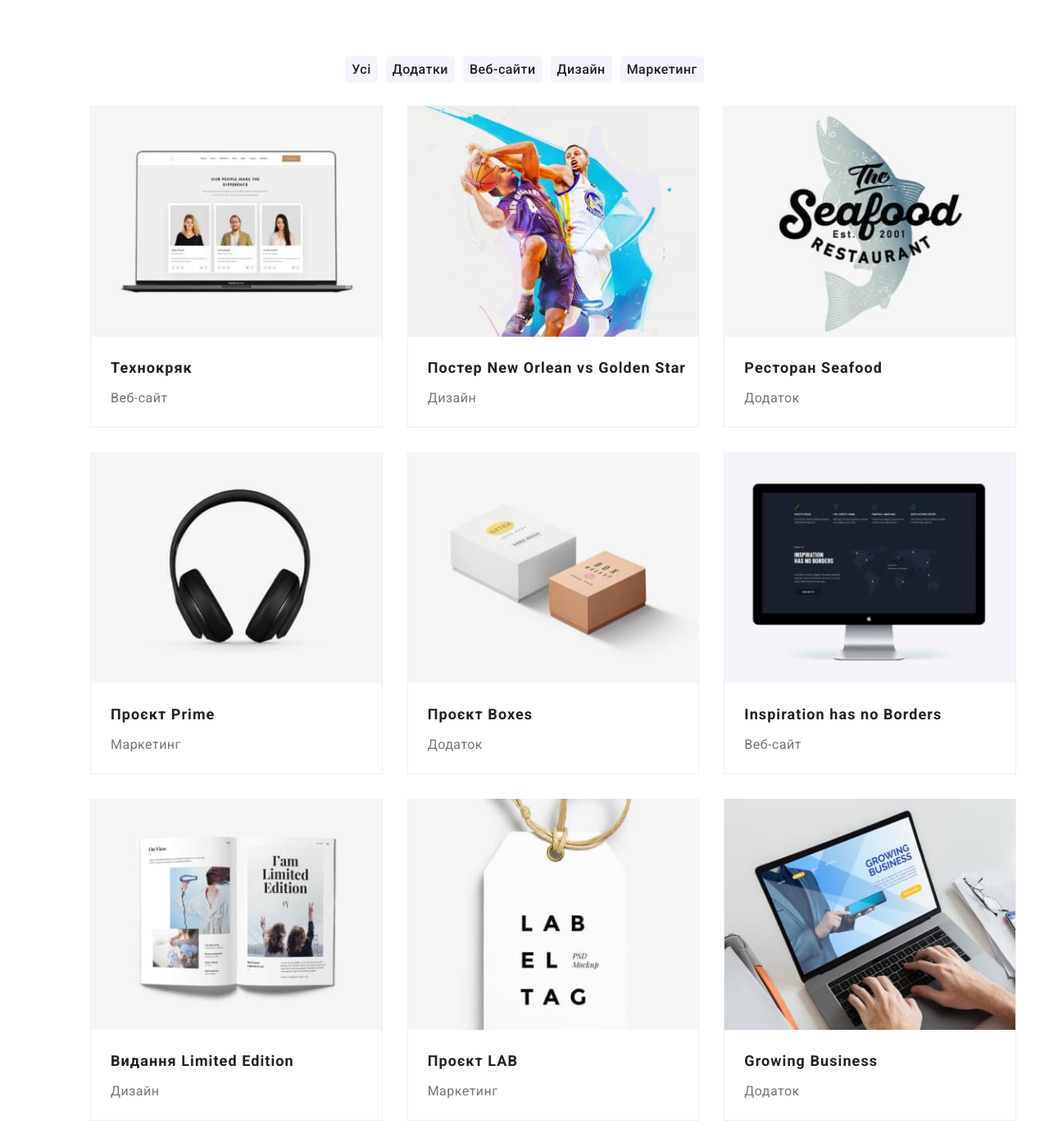
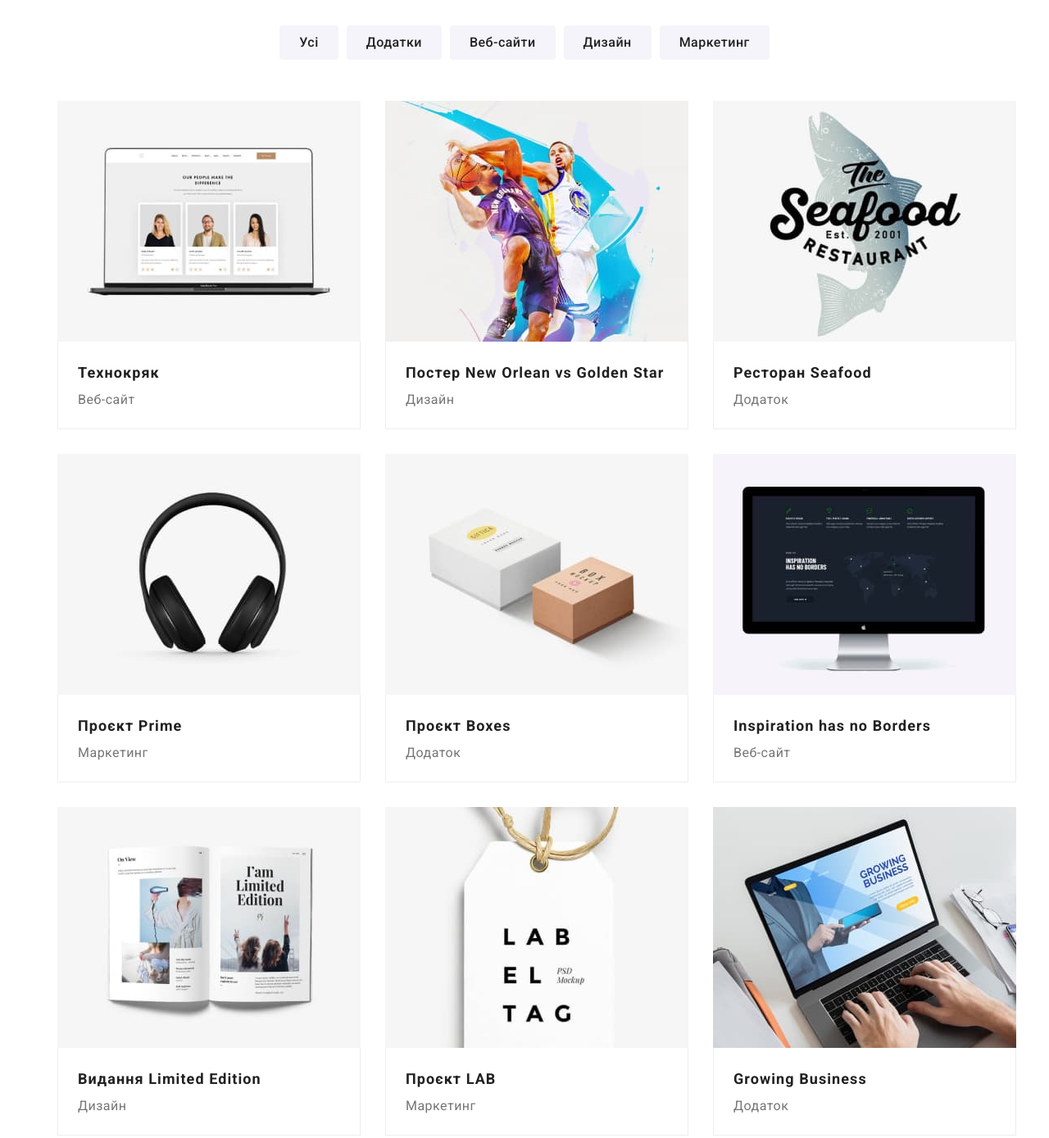
Before and after one commit to EAntoshchuk/goit-markup-hw-03, a plain HTML site: page portfolio.html in a window 1280 px wide. Shown: the part 140-1529 px from the top of the page at 82% size. Drawn offline with nearby package versions, Linux system fonts and the light colour scheme.

Commit message:
homework3fix1

```diff
--- a/portfolio.html
+++ b/portfolio.html
@@ -56,7 +56,7 @@
     <main class="portfolio-main-container">
       <section class="section section-projects">
         <div class="container projects-container">
-          <h1 style="visibility: hidden">portfolio-preview</h1>
+          <h1 class="visually-hidden">portfolio-preview</h1>
           <div class="portfolio-filter">
             <ul class="portfolio-menu">
               <li class="portfolio-menu-item">
@@ -83,49 +83,105 @@
           <div class="container porfolio-projects">
             <ul class="list-portfolio card-set">
               <li class="list-portfolio-item card-set-item">
-                <img class="portfolio-img" src="./images/techcrack.jpg" alt="Laptop" />
+                <img
+                  class="portfolio-img"
+                  src="./images/techcrack.jpg"
+                  alt="Laptop"
+                />
+                <div class="portfolio-card-description">
                   <h2 class="project-title">Технокряк</h2>
                   <p class="project-description">Веб-сайт</p>
+                </div>
               </li>
               <li class="list-portfolio-item card-set-item">
-                <img class="portfolio-img" src="./images/posterneworlean.jpg" alt="New Orlean team" />
-                <h2 class="project-title">Постер New Orlean vs Golden Star</h2>
+                <img
+                  class="portfolio-img"
+                  src="./images/posterneworlean.jpg"
+                  alt="New Orlean team"
+                />
+                <div class="portfolio-card-description">
+                  <h2 class="project-title">
+                    Постер New Orlean vs Golden Star
+                  </h2>
                   <p class="project-description">Дизайн</p>
+                </div>
               </li>
               <li class="list-portfolio-item card-set-item">
-                <img class="portfolio-img" src="./images/seafood.jpg" alt="Seafood Logo" />
+                <img
+                  class="portfolio-img"
+                  src="./images/seafood.jpg"
+                  alt="Seafood Logo"
+                />
+                <div class="portfolio-card-description">
                   <h2 class="project-title">Ресторан Seafood</h2>
                   <p class="project-description">Додаток</p>
+                </div>
               </li>
               <li class="list-portfolio-item card-set-item">
-                <img class="portfolio-img" src="./images/prime.jpg" alt="Headphones" />
+                <img
+                  class="portfolio-img"
+                  src="./images/prime.jpg"
+                  alt="Headphones"
+                />
+                <div class="portfolio-card-description">
                   <h2 class="project-title">Проєкт Prime</h2>
                   <p class="project-description">Маркетинг</p>
+                </div>
               </li>
               <li class="list-portfolio-item card-set-item">
-                <img class="portfolio-img" src="./images/boxes.jpg" alt="Boxes" />
+                <img
+                  class="portfolio-img"
+                  src="./images/boxes.jpg"
+                  alt="Boxes"
+                />
+                <div class="portfolio-card-description">
                   <h2 class="project-title">Проєкт Boxes</h2>
                   <p class="project-description">Додаток</p>
+                </div>
               </li>
               <li class="list-portfolio-item card-set-item">
-                <img class="portfolio-img" src="./images/inspiration.jpg" alt="Monitor" />
+                <img
+                  class="portfolio-img"
+                  src="./images/inspiration.jpg"
+                  alt="Monitor"
+                />
+                <div class="portfolio-card-description">
                   <h2 class="project-title">Inspiration has no Borders</h2>
                   <p class="project-description">Веб-сайт</p>
+                </div>
               </li>
               <li class="list-portfolio-item card-set-item">
-                <img class="portfolio-img" src="./images/booklimitededition.jpg" alt="Book" />
+                <img
+                  class="portfolio-img"
+                  src="./images/booklimitededition.jpg"
+                  alt="Book"
+                />
+                <div class="portfolio-card-description">
                   <h2 class="project-title">Видання Limited Edition</h2>
                   <p class="project-description">Дизайн</p>
+                </div>
               </li>
               <li class="list-portfolio-item card-set-item">
-                <img class="portfolio-img" src="./images/lab.jpg" alt="Lab Logo" />
+                <img
+                  class="portfolio-img"
+                  src="./images/lab.jpg"
+                  alt="Lab Logo"
+                />
+                <div class="portfolio-card-description">
                   <h2 class="project-title">Проєкт LAB</h2>
                   <p class="project-description">Маркетинг</p>
+                </div>
               </li>
               <li class="list-portfolio-item card-set-item">
-                <img class="portfolio-img" src="./images/growingbusiness.jpg" alt="Appication" />
+                <img
+                  class="portfolio-img"
+                  src="./images/growingbusiness.jpg"
+                  alt="Appication"
+                />
+                <div class="portfolio-card-description">
                   <h2 class="project-title">Growing Business</h2>
                   <p class="project-description">Додаток</p>
+                </div>
               </li>
             </ul>
           </div>
--- a/styles/styles.css
+++ b/styles/styles.css
@@ -25,13 +25,16 @@ body {
 
 /*----------------------reset----------------------*/
 .list-studio,
-.list-portfolio-item,
+.list-portfolio,
 .site-nav,
 .site-nav-list,
 .footer-list,
 .header-contacts,
+.portfolio-menu,
 .portfolio-menu-item,
-.about-us-list {
+.about-us-list,
+.cases-cards,
+.team-list {
   list-style: none;
   margin: 0;
   padding: 0;
@@ -64,14 +67,29 @@ img {
   padding: 94px 0;
 }
 
+.visually-hidden {
+  position: absolute;
+  width: 1px;
+  height: 1px;
+  margin: -1px;
+  border: 0;
+  padding: 0;
+  white-space: nowrap;
+  clip-path: inset(100%);
+  clip: rect(0 0 0 0);
+  overflow: hidden;
+}
+
 /*----------------------HEADER----------------------*/
+.header {
+  border-bottom: 1px solid;
+  border-color: #ececec;
+}
 
 .header-container {
   display: flex;
   justify-content: space-between;
   align-items: center;
-  border-bottom: 1px solid;
-  border-color: #ececec;
 }
 .header-logo {
   margin-right: 93px;
@@ -193,6 +211,7 @@ img {
 }
 .cases-section {
   display: flex;
+  padding-top: 0;
 }
 .cases,
 .team {
@@ -204,13 +223,14 @@ img {
 
 .team-section {
   display: flex;
-  padding: 95px 215px;
   background-color: var(--secondary-btn-back-color);
 }
 
-.team-card {
+.card-description {
+  margin-top: 30px;
   margin-bottom: 30px;
 }
+
 .team-item {
   background-color: var(--main-title-color);
   --items: 4;
@@ -228,8 +248,6 @@ img {
 }
 
 .profession {
-  margin-bottom: 30px;
-  font-weight: 400;
   font-size: 16px;
   line-height: calc(19 / 16);
   text-align: center;
@@ -247,6 +265,7 @@ img {
 }
 
 .button-portfolio {
+  padding: 6px 22px;
   font-family: Roboto;
   font-weight: 500;
   font-size: 16px;
@@ -267,10 +286,10 @@ img {
 .portfolio-filter {
   display: flex;
   justify-content: center;
+  margin-bottom: 50px;
 }
 .portfolio-menu {
   display: flex;
-  padding: 0;
 }
 .portfolio-menu-item:not(:last-child) {
   margin-right: 10px;
@@ -278,15 +297,14 @@ img {
 
 .list-portfolio-item {
   background: var(--secondary-title-color);
+}
+
+.portfolio-card-description {
+  padding: 20px 24px;
   border-right: 1px solid var(--portfolio-border-color);
   border-bottom: 1px solid var(--portfolio-border-color);
   border-left: 1px solid var(--portfolio-border-color);
 }
-
-.portfolio-img {
-  margin-bottom: 20px;
-}
-
 .card-set {
   display: flex;
   flex-wrap: wrap;
@@ -299,15 +317,11 @@ img {
 }
 
 .project-title {
-  margin-bottom: 4px;
-  margin-left: 24px;
   font-size: 18px;
   line-height: calc(36 / 18);
   letter-spacing: 0.06em;
 }
 .project-description {
-  margin-bottom: 20px;
-  margin-left: 24px;
   font-size: 16px;
   line-height: calc(30 / 16);
   letter-spacing: 0.03em;
@@ -320,7 +334,6 @@ img {
   background-color: #2f303a;
 }
 
-.footer-list,
 .footer-logo {
   text-decoration: none;
 }
@@ -336,8 +349,8 @@ img {
   color: var(--main-title-color);
 }
 
-.footer-list:not(:last-child) {
-  margin-bottom: 10px;
+.footer-list-item:not(:last-child) {
+  margin-bottom: 9px;
 }
 
 .footer-adress {
@@ -346,6 +359,9 @@ img {
   line-height: calc(24 / 14);
   color: var(--main-title-color);
 }
+.footer-adress {
+  text-decoration: none;
+}
 .footer-mail,
 .footer-tel {
   font-style: normal;
@@ -353,6 +369,7 @@ img {
   line-height: calc(24 / 14);
   letter-spacing: 0.03em;
   color: rgba(255, 255, 255, 0.6);
+  text-decoration: none;
 }
 
 .footer-adress:hover,
```
Also changed, not shown: index.html (+9 -1 lines). Lines whose indentation alone changed are shown as unchanged.
